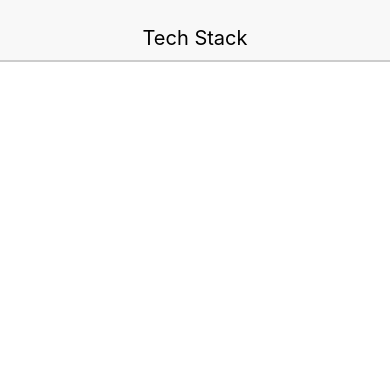
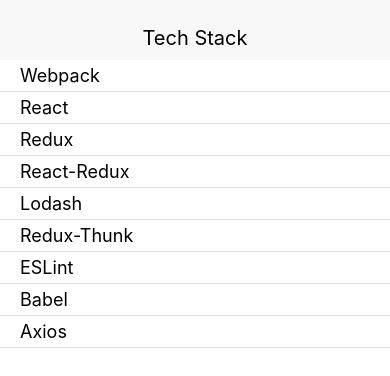
Before and after one commit to crhwebdev-courses/react-native-tech_stack, a React Native app: screen / in a window 390 px wide. Shown: the top 376 px of the page. Built offline with nearby package versions, Linux system fonts and the light colour scheme.

Commit message:
Add LibraryList component and ListItem component that shows title for each item in LibraryList.json

```diff
--- a/src/App.js
+++ b/src/App.js
@@ -4,12 +4,14 @@
 import { createStore } from 'redux';
 import reducers from './reducers';
 import { Header } from './components/common';
+import LibraryList from './components/LibraryList';
 
 const App = () => {
   return (
     <Provider store={createStore(reducers)}>
-      <View>
+      <View style={{ flex: 1 }}>
         <Header headerText="Tech Stack" />
+        <LibraryList />
       </View>
     </Provider>
   );
--- /dev/null
+++ b/src/components/LibraryList.js
@@ -0,0 +1,27 @@
+import React, { Component } from 'react';
+import { FlatList } from 'react-native';
+import { connect } from 'react-redux';
+import ListItem from './ListItem';
+
+class LibraryList extends Component {
+  renderItem({ item }) {
+    return <ListItem library={item} />;
+  }
+
+  render() {
+    //FlatList takes three props:  data to be displayed, renderItem to render it, and
+    return (
+      <FlatList
+        data={this.props.libraries}
+        renderItem={this.renderItem}
+        keyExtractor={library => library.id.toString()}
+      />
+    );
+  }
+}
+
+const mapStateToProps = ({ libraries }) => {
+  return { libraries };
+};
+
+export default connect(mapStateToProps)(LibraryList);
--- /dev/null
+++ b/src/components/ListItem.js
@@ -0,0 +1,24 @@
+import React, { Component } from 'react';
+import { CardSection } from './common';
+import { Text } from 'react-native';
+
+class ListItem extends Component {
+  render() {
+    const { titleStyle } = styles;
+
+    return (
+      <CardSection>
+        <Text style={titleStyle}>{this.props.library.title}</Text>
+      </CardSection>
+    );
+  }
+}
+
+const styles = {
+  titleStyle: {
+    fontSize: 18,
+    paddingLeft: 15
+  }
+};
+
+export default ListItem;
```
